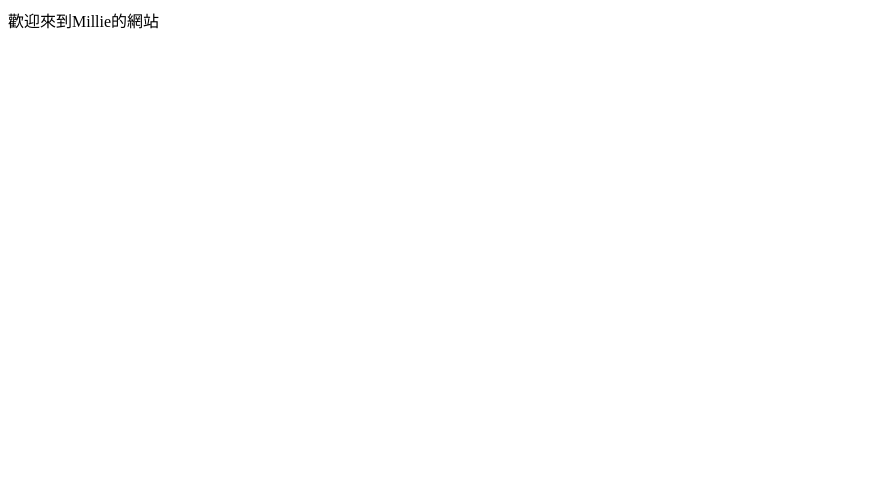
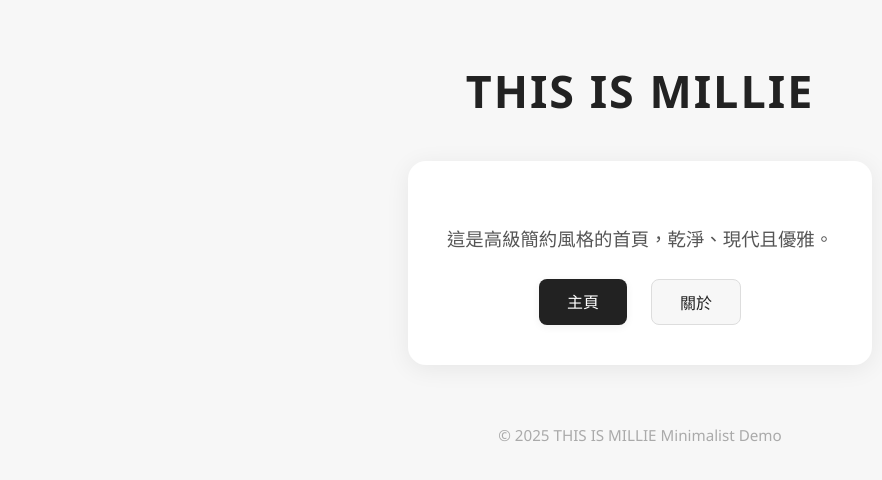
Before and after one commit to MillieChiu/MillieChiu.github.io, a plain HTML site: page index.html in a window 1280 px wide. Shown: the whole page, without its empty margins (0-882 px from the left). Drawn offline with Linux system fonts and the light colour scheme.

Commit message:
Add files via upload

```diff
--- a/index.html
+++ b/index.html
@@ -1 +1,62 @@
-歡迎來到Millie的網站
+<!DOCTYPE html>
+<html lang="zh-TW">
+<head>
+    <meta charset="UTF-8">
+    <title>THIS IS MILLIE | 高級簡約首頁</title>
+    <meta name="viewport" content="width=device-width, initial-scale=1.0">
+    <style>
+        body {
+            background: #f7f7f7;
+            font-family: 'Segoe UI', 'Helvetica Neue', Arial, 'sans-serif';
+            color: #222;
+            text-align: center;
+            margin: 0;
+            padding: 0;
+        }
+        h1 {
+            font-size: 2.8em;
+            margin-top: 60px;
+            font-weight: 600;
+            letter-spacing: 2px;
+            color: #222;
+        }
+        .card {
+            background: #fff;
+            box-shadow: 0 4px 24px rgba(0,0,0,0.07);
+            border-radius: 18px;
+            max-width: 400px;
+            margin: 40px auto;
+            padding: 40px 32px;
+        }
+        p {
+            font-size: 1.15em;
+            color: #555;
+            margin: 24px 0 0 0;
+        }
+        .footer {
+            margin-top: 60px;
+            font-size: 0.95em;
+            color: #aaa;
+        }
+        @media (max-width: 600px) {
+            .card {
+                padding: 24px 10px;
+            }
+            h1 {
+                font-size: 2em;
+            }
+        }
+    </style>
+</head>
+<body>
+    <h1>THIS IS MILLIE</h1>
+    <div class="card">
+        <p>這是高級簡約風格的首頁，乾淨、現代且優雅。</p>
+        <div style="display:flex;justify-content:center;gap:24px;margin-top:28px;">
+            <a href="#" style="background:#222;color:#fff;padding:10px 28px;border-radius:8px;text-decoration:none;font-weight:500;box-shadow:0 2px 8px rgba(0,0,0,0.06);transition:background 0.2s;">主頁</a>
+            <a href="#" style="background:#f7f7f7;color:#222;padding:10px 28px;border-radius:8px;text-decoration:none;font-weight:500;border:1px solid #ddd;transition:background 0.2s;">關於</a>
+        </div>
+    </div>
+    <div class="footer">© 2025 THIS IS MILLIE Minimalist Demo</div>
+</body>
+</html>
```
